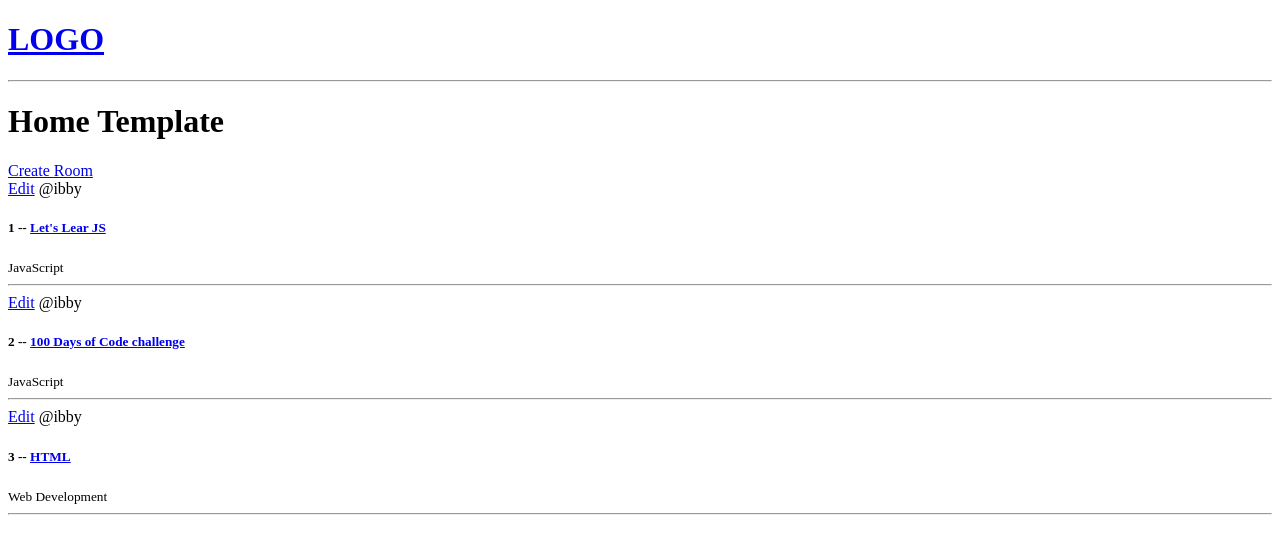
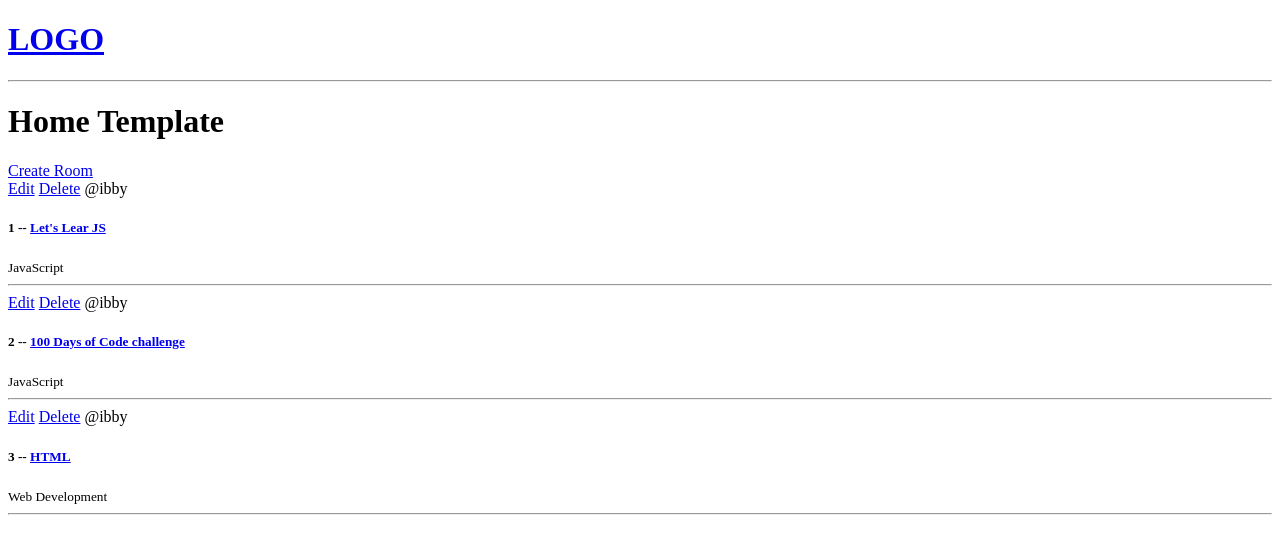
Before and after one commit to Ibramelias/fast-spy, a Django app: page / in a window 1280 px wide. Shown: the top 554 px of the page. Run offline with Django 5.2, Linux system fonts and the light colour scheme; data comes from the database, SQL or seed files in the repository; both versions use the stored data as it was after the commit.

Commit message:
just added a delete btn and function to delete post

```diff
--- a/study_bud/studybud/base/templates/base/home.html
+++ b/study_bud/studybud/base/templates/base/home.html
@@ -7,6 +7,7 @@
     {% for room in rooms %}
     <div>
       <a href=" {% url 'update-room' room.id %} ">Edit</a>
+      <a href="{% url 'delete-room' room.id %}">Delete</a>
       <span>@{{room.host.username}}</span>
       <h5>{{room.id}} -- <a href="{% url 'room' room.id %}">{{room.name}}</a></h5>
       <small>{{room.topic.name}}</small>
--- a/study_bud/studybud/base/urls.py
+++ b/study_bud/studybud/base/urls.py
@@ -7,5 +7,7 @@ urlpatterns = [
 
     path('create-room/', views.createRoom, name="create-room"),
     path('update-room/<str:pk>/', views.updateRoom, name="update-room"),
+    path('delete-room/<str:pk>/', views.deleteRoom, name="delete-room"),
+
 
 ]
--- a/study_bud/studybud/base/views.py
+++ b/study_bud/studybud/base/views.py
@@ -46,3 +46,12 @@
 
     context = {'form': form}
     return render(request, 'base/room_form.html', context)
+
+
+def deleteRoom(request, pk ):
+    room = Room.objects.get(id=pk)
+
+    if request.method == 'POST':
+        room.delete()
+        return redirect('home')
+    return render(request, 'base/delete.html', {'obj': room})
```
Also changed, not shown: study_bud/studybud/base/templates/base/delete.html (added, +15 -0 lines), study_bud/studybud/db.sqlite3.
